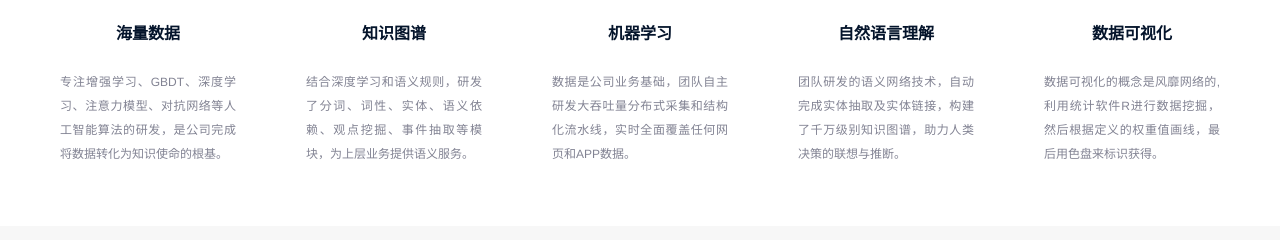
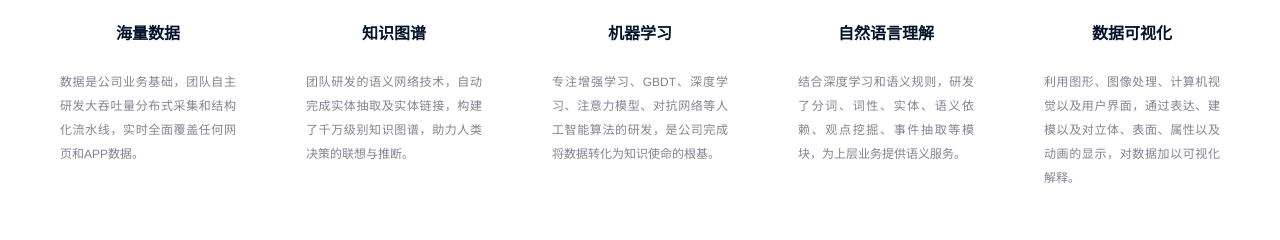
Before and after one commit to st253625445/shuzhi-web, a Nuxt app: page / in a window 1280 px wide. Shown: the part 802-1042 px from the top of the page. Built offline with nearby package versions, Linux system fonts and the light colour scheme; no server answers.

Commit message:
文案修改

```diff
--- a/components/ServiceBox.vue
+++ b/components/ServiceBox.vue
@@ -18,7 +18,7 @@
             海量数据
           </p>
           <p class="count">
-            专注增强学习、GBDT、深度学习、注意力模型、对抗网络等人工智能算法的研发，是公司完成将数据转化为知识使命的根基。
+            数据是公司业务基础，团队自主研发大吞吐量分布式采集和结构化流水线，实时全面覆盖任何网页和APP数据。
           </p>
         </b-col>
         <b-col
@@ -37,7 +37,7 @@
             知识图谱
           </p>
           <p class="count">
-            结合深度学习和语义规则，研发了分词、词性、实体、语义依赖、观点挖掘、事件抽取等模块，为上层业务提供语义服务。
+            团队研发的语义网络技术，自动完成实体抽取及实体链接，构建了千万级别知识图谱，助力人类决策的联想与推断。
           </p>
         </b-col>
         <b-col
@@ -56,7 +56,7 @@
             机器学习
           </p>
           <p class="count">
-            数据是公司业务基础，团队自主研发大吞吐量分布式采集和结构化流水线，实时全面覆盖任何网页和APP数据。
+            专注增强学习、GBDT、深度学习、注意力模型、对抗网络等人工智能算法的研发，是公司完成将数据转化为知识使命的根基。
           </p>
         </b-col>
         <b-col
@@ -75,7 +75,7 @@
             自然语言理解
           </p>
           <p class="count">
-            团队研发的语义网络技术，自动完成实体抽取及实体链接，构建了千万级别知识图谱，助力人类决策的联想与推断。
+            结合深度学习和语义规则，研发了分词、词性、实体、语义依赖、观点挖掘、事件抽取等模块，为上层业务提供语义服务。
           </p>
         </b-col>
         <b-col
@@ -94,7 +94,7 @@
             数据可视化
           </p>
           <p class="count">
-            数据可视化的概念是风靡网络的,利用统计软件R进行数据挖掘，然后根据定义的权重值画线，最后用色盘来标识获得。
+            利用图形、图像处理、计算机视觉以及用户界面，通过表达、建模以及对立体、表面、属性以及动画的显示，对数据加以可视化解释。
           </p>
         </b-col>
       </b-row>
```
